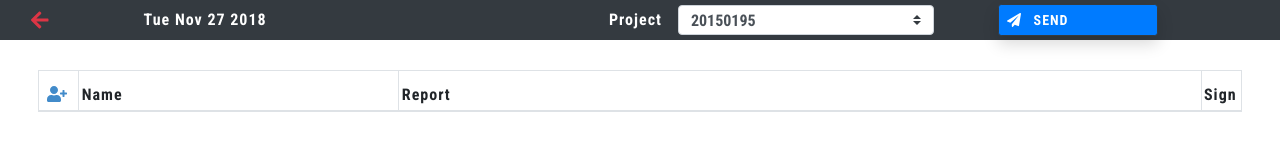
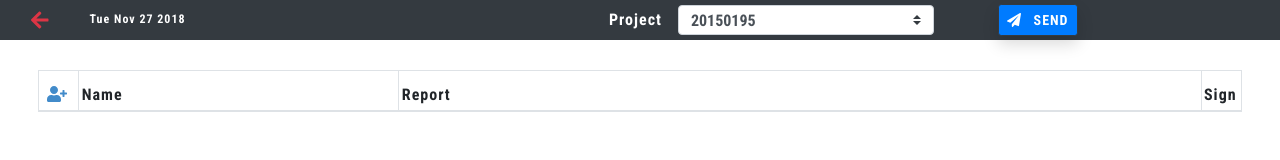
Before and after one commit to albplanas/TJ_Pavement, a React app: page / in a window 1280 px wide. Both pictures are taken after a click on the button "GET REPORT". Built offline with nearby package versions, Linux system fonts and the light colour scheme; a web font is replaced by a local one.

Commit message:
make it better

```diff
--- a/src/js/components/container/Profile/reportForm.js
+++ b/src/js/components/container/Profile/reportForm.js
@@ -450,7 +450,7 @@ Check_in_doneList(name){
                                                                               {arrayProject}
                                                                             </select>
                                                                         </div>
-                                                                        <button type="button" class="btn btn-primary form-group shadow border border-dark btn-sm w-25 " onClick={this.Send}><i class="fa fa-paper-plane"></i>&nbsp;&nbsp;&nbsp;Send</button>
+                                                                        <button type="button" class="btn btn-primary form-group shadow border border-dark btn-sm  " onClick={this.Send}><i class="fa fa-paper-plane"></i>&nbsp;&nbsp;&nbsp;Send</button>
 
                                                                     </form>
 
--- a/src/scss/Profile.scss
+++ b/src/scss/Profile.scss
@@ -158,13 +158,29 @@ table{
 .form-inline button{
    margin-left: 5vw;
    height: 32px;
+   width:80px;
 }
 @media (max-width: 665px) {
     .form-inline{
-        width:50vw;
-        margin-left:0px;
+        width:auto;
+        margin-left: 0px;
+        margin-bottom: 0px;
+
     }
+    .form-inline button{
+        margin-left:5px;
+    }
+
  }
+ #newReport .navbar h6{
+    margin-left:10px;
+    margin-top: 12px;
+    margin-bottom: auto;
+    font-size: 12px;
+  }
+  .form-group{
+      margin-bottom: 0px;
+  }
   .custom-select  {
     font-size: 16px;
     height:30px;
```
Also changed, not shown: dist/main.js.
